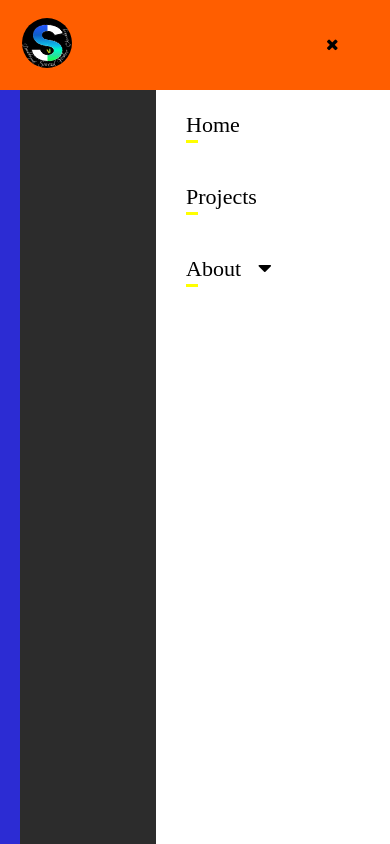
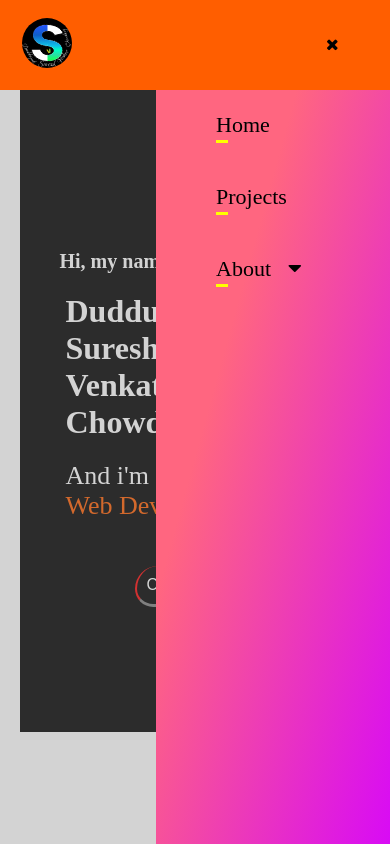
Before and after one commit to sureshchowdary1/potifolio, a plain HTML site: page index.html in a window 390 px wide. Both pictures are taken after a click on the element 347 px from the left and 45 px from the top of the page. Drawn offline with nearby package versions, Linux system fonts and the light colour scheme; a web font is replaced by a local one.

Commit message:
navbar fully modified and first section done80%

```diff
--- a/css/all.css
+++ b/css/all.css
@@ -4,6 +4,10 @@
     box-sizing: border-box;
     text-decoration: none;
     list-style-type: none;
+}
+
+body{
+    scroll-behavior: smooth;
 }
 
 :root {
@@ -16,3 +20,105 @@
     --naviblue: rgb(10, 10, 26);
 
 }
+
+.First__section{
+    display: grid;
+    grid-template-columns: 70% 30%;
+    position: relative;
+    top: 90px;
+    z-index: 1;
+    overflow: hidden;
+}
+
+.Home__text{
+    background: url(../img/profile/black.jpg);
+    background-repeat: no-repeat;
+    background-size: cover;
+    background-position: center;
+    width: 100%;
+    height: 100%;
+    z-index: -1;
+    padding: 30px 0 90px;
+}
+
+
+.Home__text::before{
+    content: '';
+    width: 100px;
+    height: 100px;
+    background: url(../img/paperRocket/plainRocket.svg);
+    position: absolute;
+    top: 120px;
+}
+
+.Home__text h4 {
+    position: relative;
+    margin-top: 120px;
+    padding : 10px 40px;
+    font-size: 20px;
+}
+
+.Home__text h1{
+    position: relative;
+    padding : 10px 46px;
+    font-size: 32px;
+}
+
+.Home__text p{
+    position: relative;
+    padding : 10px 46px;
+    font-size: 26px;
+}
+
+.Home__text p span{
+    color: var(--orange);
+}
+
+.Home__text h1 ,
+.Home__text h4 ,
+.Home__text p{
+    z-index: 1;
+    color: white;
+}
+
+.Home__text button{
+    position: relative;
+    left: 80px;
+    padding: 5px;
+    color: white;
+    background-color: transparent;
+    border-radius: 50px 50px 40px 40px;
+    font-size: 1rem;
+    padding: 10px;
+    margin: 35px;
+    border-inline-start-color: rgb(253, 8, 8);
+    border-inline-end-color: rgb(253, 8, 8);
+    border-block-end: gray;
+    border-block-start: transparent;
+    border-bottom: 3px solid gray;
+    cursor: pointer;
+}
+
+.Home__text button a{
+    color: #fff;
+}
+
+.Home__image{
+    background: url(../img/profile/profile1.jpg);
+    background-repeat: no-repeat;
+    background-size: cover;
+    background-position: center;
+    width: 100%;
+    height: 100%;
+    z-index: -1;
+}
+
+.Home__image::before{
+    content: '';
+    position: absolute;
+    top: 0;
+    width: 100%;
+    height: 100%;
+    background: rgba(0, 0, 0, 0.124);
+    z-index: 2;
+}
--- a/css/nav.css
+++ b/css/nav.css
@@ -9,9 +9,6 @@
 
 }
 
-body{
-    background-color: blue;
-}
 .container{
     width: 90%;
     margin: 0 auto;
@@ -37,6 +34,7 @@ nav{
 .menu ul {
     display: flex;
     position: relative;
+    right: 36px;
 }
 
 .menu ul li{
@@ -44,11 +42,6 @@ nav{
     margin: 0 30px;
     position: relative;
 }
-
-.menu ul li a:hover{
-    color : rgb(56, 40, 197);
-}
-
 .fa-caret-down{
     margin-left: 12px;
 }
@@ -56,6 +49,9 @@ nav{
 .menu ul li a{
     font-size: 22px;
     color : #000;
+}
+.menu ul li a:hover{
+    color : rgb(56, 40, 197);
 }
 
 .menu ul li a::before{
@@ -83,6 +79,8 @@ nav{
     width: 62px;
 }
 
+
+        /* Submenu */
 .menu ul li:hover .submenu{
     opacity: 1;
     visibility: visible;
@@ -93,25 +91,79 @@ nav{
     visibility: hidden;
 }
 
+.menu .submenu li::before{
+    transition: all 500ms ease-in-out;
+    content: '';
+    width: 12px;
+    height: 3px;
+    position: absolute;
+    top: 60px;
+    background-color: yellow;
+    z-index: 1001;
+}
+
+.menu .submenu li:hover::before{
+    content: '';
+    width: 50px;
+    height: 3px;
+    position: absolute;
+    top: 52px;
+    background-color: yellow;
+    z-index: 1001;
+}
+
+.menu .submenu li:nth-child(2):hover::before{
+    width: 76px;
+}
+.menu .submenu li:nth-child(3):hover::before{
+    width: 72px;
+}
+
 .menu .submenu{
     transition: all 500ms ease-in-out ;
     position: absolute;
     display: flex;
     flex-direction: column;
-    background-color:#fff;
-    right: -30px;
+    background: linear-gradient( to right bottom, #165ADA, #25E19A);
+    border-radius: 0 0 5px 1px;
+    right: -50px;
     padding-bottom: 16px;
 }
+
+/* .menu .submenu::before{
+    content: '';
+    position: absolute;
+    top: 0px;
+    right: -24px;
+	width: 0;
+	height: 0;
+	border-top: 8px solid transparent;
+	border-right: 8px solid transparent;
+	border-left: 16px solid white;
+} */
+
+.menu .submenu::after{
+    content: '';
+    position: absolute;
+    top: 150px;
+    left: -24px;
+	width: 0;
+	height: 0;
+	border-right: 16px solid white;
+	border-left: 8px solid transparent;
+	border-bottom: 8px solid transparent;
+}
+
 .menu .submenu li{
     line-height: 0px;
-    padding: 36px 0 0 0;
-    border-bottom: 2px solid var(--orange);
+    margin-bottom: 10px;
+    padding: 36px 0 40px 0;
 
 }
 
 .menu .submenu li:nth-child(1){
     padding-bottom: 2px;
-    width:52px
+    width:52px  ;
 }
 
 .menu .submenu li:nth-child(2) ,
@@ -126,13 +178,7 @@ nav{
     height: 0px;
 }
 
-main{
-    width: 100%;
-    height: 100vh;
-    background-color: black;
-}
-
-
+        /* Toggle button and bg dark */
 
 .toggle__menu{
     display: none;
@@ -146,11 +192,13 @@ main{
     background-color: rgba(129, 127, 127, 0.344);
     z-index: 999;
     opacity: 0;
+    visibility: hidden;
     transition: all 500ms ease-in-out;
 }
 
 @media (max-width :992px){
 
+    /* menu */
     .menu.active{
         opacity: 1;
         visibility: visible;
@@ -162,15 +210,17 @@ main{
         position: fixed;
         width: 60%;
         height: 100%;
-        background-color: white;
+        background: linear-gradient(to right bottom,rgb(255, 102, 128) 30%, rgb(213, 3, 255)) ;
         top: 90px;
-        right: 0;
+        right: 0px;
         bottom: 0;
         transition : all 500ms ease-in-out;
     }
 
     .menu ul{
         flex-direction: column;
+        position: relative;
+        left: 30px;
     }
     .menu ul li{
         line-height: 70px;
@@ -189,6 +239,22 @@ main{
         z-index: 1001;
     }
 
+        /* Submenu */
+
+
+    .menu .submenu{
+
+        transition: all 500ms ease-in-out ;
+        width: 200px;
+        position: absolute;
+        display: flex;
+        flex-direction: column;
+        background: linear-gradient( to right bottom, #165ADA, #25E19A);
+        border-radius: 0 0 15px 15px;
+        right: -50px;
+        padding-bottom: 16px;
+    }
+
     .menu ul li:hover .submenu{
         opacity: 0;
         visibility: hidden;
@@ -197,6 +263,18 @@ main{
     .menu.showSub ul li .submenu{
         opacity: 1;
         visibility: visible;
+    }
+
+    .menu .submenu::after{
+        content: '';
+        position: absolute;
+        top: 150px;
+        left: -24px;
+        width: 0;
+        height: 0;
+        border-right: 0px solid white;
+        border-left: 0px solid transparent;
+        border-bottom: 0px solid transparent;
     }
 
     .menu .submenu{
@@ -215,10 +293,7 @@ main{
         padding-bottom: 2px;
         width: 74px;
     }
-
-
-
-
+        /* Toggle menu */
     .toggle__menu{
         display: inline;
         cursor: pointer;
@@ -256,5 +331,6 @@ main{
         background-color: rgba(129, 127, 127, 0.344);
         z-index: 999;
         opacity: 1;
+        visibility: visible;
     }
 }
--- a/index.html
+++ b/index.html
@@ -11,6 +11,8 @@
     <link href="https://fonts.googleapis.com/css2?family=Grenze+Gotisch:wght@100;200;300;400;500;600;700;800;900&display=swap" rel="stylesheet">
     <link href="https://fonts.googleapis.com/css2?family=Playfair+Display:ital,wght@0,400;0,500;0,600;0,700;0,800;0,900;1,400;1,500;1,600;1,700;1,800;1,900&display=swap" rel="stylesheet">
 
+        <!-- For tying cdn uses hquery-->
+    <script src="https://cdnjs.cloudflare.com/ajax/libs/typed.js/2.0.11/typed.min.js"></script>
 
     <!--Font Awsome-->
     <link rel="stylesheet" href="https://stackpath.bootstrapcdn.com/font-awesome/4.7.0/css/font-awesome.min.css">
@@ -53,8 +55,20 @@
     </header>
 
     <div class="forBgCover"></div>
-    <main class="container">
+    <main >
+        <div class="container">
+            <div class="First__section">
+                <div class="Home__text">
+                    <h4>Hi, my name is</h4>
+                    <h1>Duddupudi Suresh Venkat Chowdary</h1>
+                    <p>And i'm a <span class="typing"> </span></p>
 
+                    <button>Check for more <a href="#About"><span class="fa fa-caret-down"></span></a></button>
+                </div>
+                <div class="Home__image">
+                </div>
+            </div>
+        </div>
     </main>
     <!-- Jquery 3.5.1 -->
     <script src="https://code.jquery.com/jquery-3.5.1.js"></script>
--- a/js/main.js
+++ b/js/main.js
@@ -1,3 +1,12 @@
+
+
+var typed = new Typed(".typing", {
+    strings: [ '' ,'Fresher' , 'Designer' , 'Web Developer'],
+    typeSpeed : 100,
+    backSpeed : 60,
+    loop : true
+})
+
 
 function navbar(){
     let header = document.querySelector('header')
```
Also changed, not shown: img/paperRocket/launchingRocket.svg (added), img/paperRocket/plainRocket.svg (added), img/paperRocket/plainRocketOuterlayer.svg (added), img/paperRocket/skyRocket.svg (added), img/profile/black.jpg (added).
